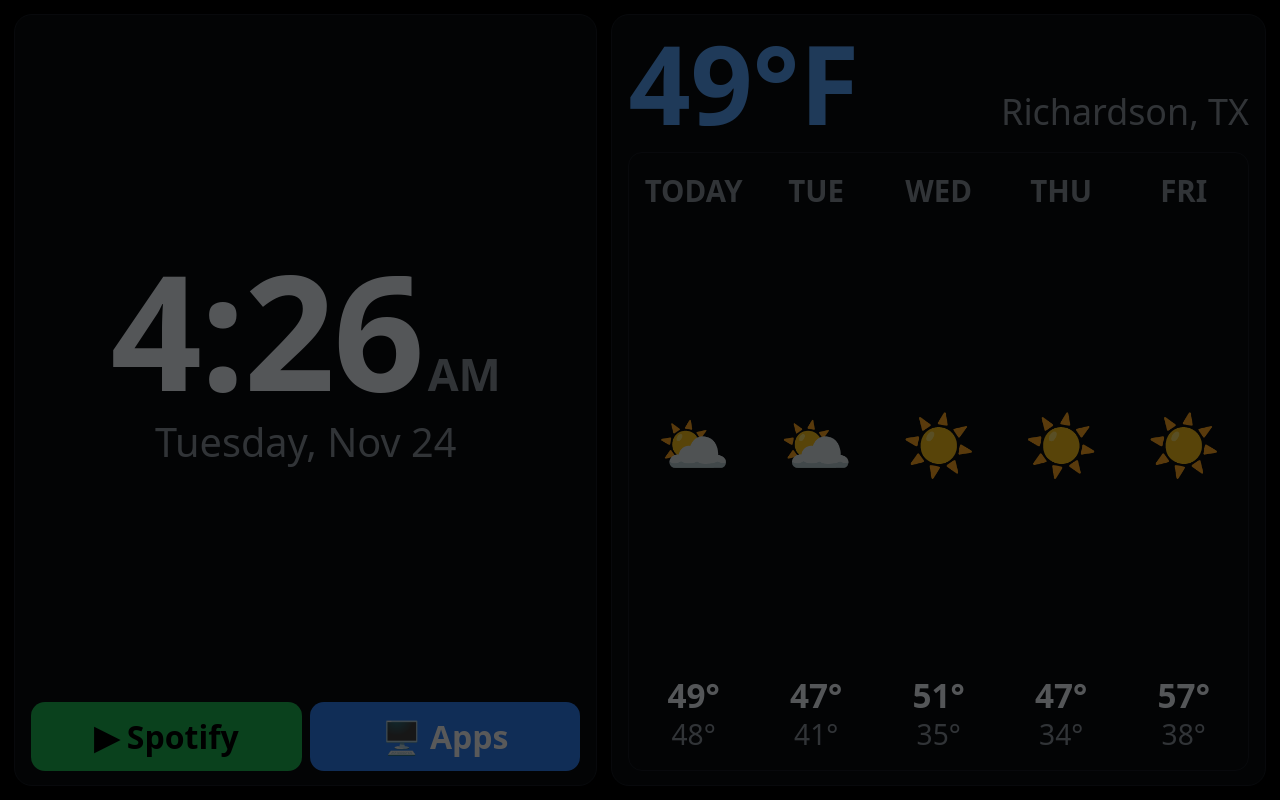
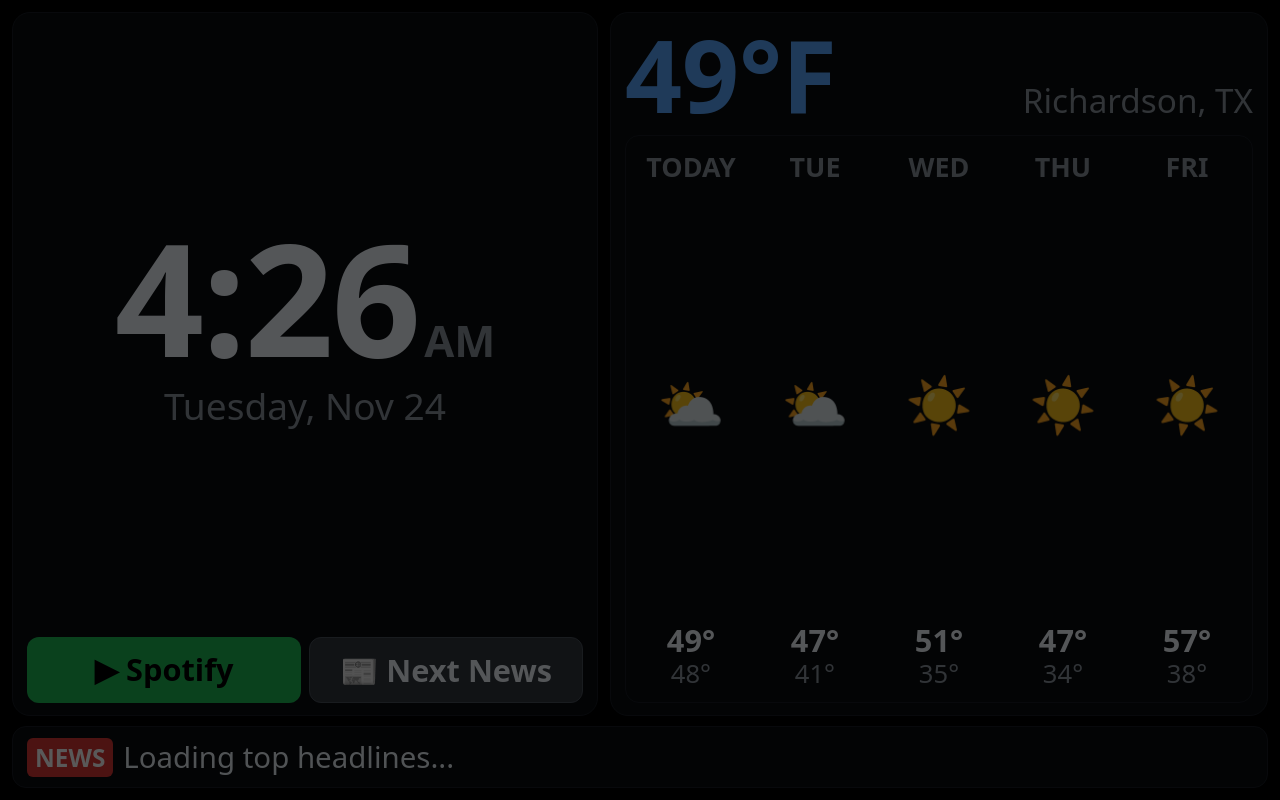
Before and after one commit to dLir1ous/echo-dashboard, a plain HTML site: page index.html in a window 1280 px wide. Drawn offline with Linux system fonts and the light colour scheme.

Commit message:
Update index.html

```diff
--- a/index.html
+++ b/index.html
@@ -8,22 +8,19 @@
   * { box-sizing: border-box; margin: 0; padding: 0; font-family: system-ui, sans-serif; }
   body {
     background: #0d1117; color: #f0f6fc;
-    display: flex; height: 100vh; padding: 14px; gap: 14px; overflow: hidden;
+    display: flex; flex-direction: column; height: 100vh; padding: 12px; gap: 10px; overflow: hidden;
     transition: filter 0.6s ease, background-color 0.6s ease;
   }
-  /* Auto-dimming bedside night mode (10 PM - 6 AM) */
-  body.night {
-    background: #000000;
-    filter: brightness(0.35);
+  body.night { background: #000000; filter: brightness(0.35); }
+  body.night .card, body.night .forecast, body.night .news-bar {
+    background: #080a0e; border-color: #161b22;
   }
-  body.night .card,
-  body.night .forecast {
-    background: #080a0e;
-    border-color: #161b22;
+  .top-grid {
+    display: flex; flex: 1; gap: 12px; min-height: 0;
   }
   .card {
     background: #161b22; border: 1px solid #30363d; border-radius: 18px;
-    padding: 14px 16px; display: flex; flex-direction: column; justify-content: space-between;
+    padding: 12px 14px; display: flex; flex-direction: column; justify-content: space-between;
   }
   .left { flex: 1.08; min-width: 0; }
   .right { flex: 1.22; min-width: 0; }
@@ -35,41 +32,56 @@
     display: flex; align-items: baseline; justify-content: center;
     gap: 5px; white-space: nowrap;
   }
-  #time { font-size: 12.5vw; font-weight: 700; line-height: 0.95; letter-spacing: -2px; }
-  #ampm { font-size: 3.5vw; font-weight: 700; color: #8b949e; text-transform: uppercase; }
-  #date { font-size: 3.1vw; color: #8b949e; margin-top: 10px; }
+  #time { font-size: 12.2vw; font-weight: 700; line-height: 0.95; letter-spacing: -2px; }
+  #ampm { font-size: 3.4vw; font-weight: 700; color: #8b949e; text-transform: uppercase; }
+  #date { font-size: 2.9vw; color: #8b949e; margin-top: 8px; }
 
   .btn-row {
-    display: grid; grid-template-columns: 1fr 1fr; gap: 8px; margin-top: 10px;
+    display: grid; grid-template-columns: 1fr 1fr; gap: 8px; margin-top: 8px;
   }
   .app-btn {
-    border: none; border-radius: 14px; padding: 13px 8px;
-    font-size: 2.5vw; font-weight: 700; cursor: pointer;
+    border: none; border-radius: 12px; padding: 11px 8px;
+    font-size: 2.4vw; font-weight: 700; cursor: pointer;
     text-align: center; text-decoration: none; display: block; white-space: nowrap;
   }
   .app-btn:active { opacity: 0.85; }
   .spotify-btn { background: #1db954; color: #000; }
-  .spacedesk-btn { background: #2f81f7; color: #fff; }
+  .news-btn { background: #30363d; color: #f0f6fc; border: 1px solid #484f58; }
 
   .current-row { display: flex; align-items: baseline; justify-content: space-between; }
-  #weather-temp { font-size: 8.5vw; font-weight: 700; color: #58a6ff; line-height: 1; }
-  #weather-desc { font-size: 2.8vw; color: #8b949e; font-weight: 500; }
+  #weather-temp { font-size: 7.8vw; font-weight: 700; color: #58a6ff; line-height: 1; }
+  #weather-desc { font-size: 2.6vw; color: #8b949e; font-weight: 500; }
   .forecast {
     display: grid; grid-template-columns: repeat(5, 1fr); gap: 6px;
     background: #0d1117; border: 1px solid #21262d; border-radius: 14px;
-    padding: 14px 6px; text-align: center; flex: 1; margin-top: 14px; align-items: center;
+    padding: 10px 6px; text-align: center; flex: 1; margin-top: 10px; align-items: center;
   }
   .day-col {
     display: flex; flex-direction: column; align-items: center; justify-content: space-between;
-    height: 100%; padding: 4px 0;
+    height: 100%; padding: 2px 0;
   }
-  .day-name { font-size: 2.3vw; font-weight: 700; color: #8b949e; text-transform: uppercase; }
-  .day-icon { font-size: 4.6vw; line-height: 1.1; }
-  .day-temps { display: flex; flex-direction: column; font-size: 2.6vw; font-weight: 700; color: #f0f6fc; line-height: 1.25; }
-  .day-low { color: #8b949e; font-weight: 500; font-size: 2.2vw; }
+  .day-name { font-size: 2.1vw; font-weight: 700; color: #8b949e; text-transform: uppercase; }
+  .day-icon { font-size: 4.2vw; line-height: 1.1; }
+  .day-temps { display: flex; flex-direction: column; font-size: 2.4vw; font-weight: 700; color: #f0f6fc; line-height: 1.2; }
+  .day-low { color: #8b949e; font-weight: 500; font-size: 2vw; }
+
+  .news-bar {
+    background: #161b22; border: 1px solid #30363d; border-radius: 14px;
+    padding: 10px 14px; display: flex; align-items: center; gap: 10px;
+    white-space: nowrap; overflow: hidden;
+  }
+  .news-badge {
+    background: #da3633; color: #fff; font-size: 1.9vw; font-weight: 800;
+    padding: 3px 8px; border-radius: 6px; text-transform: uppercase; flex-shrink: 0;
+  }
+  #news-text {
+    font-size: 2.3vw; color: #e6edf3; font-weight: 500;
+    overflow: hidden; text-overflow: ellipsis;
+  }
 </style>
 </head>
 <body>
+  <div class="top-grid">
     <div class="card left">
       <div class="clock-group">
         <div class="time-row">
@@ -81,7 +93,7 @@
 
       <div class="btn-row">
         <a class="app-btn spotify-btn" href="spotify://">▶ Spotify</a>
-      <a class="app-btn spacedesk-btn" href="webview-kiosk://app-launcher">🖥️ Apps</a>
+        <button class="app-btn news-btn" onclick="nextHeadline()">📰 Next News</button>
       </div>
     </div>
 
@@ -99,9 +111,17 @@
         <div class="day-col"><span class="day-name">---</span><span class="day-icon">--</span><span class="day-temps">--°</span></div>
       </div>
     </div>
+  </div>
+
+  <div class="news-bar" onclick="nextHeadline()">
+    <span class="news-badge">NEWS</span>
+    <span id="news-text">Loading top headlines...</span>
+  </div>
 
 <script>
   let wakeUntil = 0;
+  let headlines = [];
+  let newsIndex = 0;
 
   function updateClock() {
     const now = new Date();
@@ -114,7 +134,6 @@
     document.getElementById('ampm').textContent = ampm;
     document.getElementById('date').textContent = now.toLocaleDateString([], { weekday: 'long', month: 'short', day: 'numeric' });
 
-    // Auto-dim between 10:00 PM (22) and 6:00 AM (6) unless tapped awake
     const isNightHours = rawHour >= 22 || rawHour < 6;
     if (isNightHours && Date.now() > wakeUntil) {
       document.body.classList.add('night');
@@ -123,19 +142,22 @@
     }
   }
 
-  // Tap anywhere at night to temporarily brighten for 15 seconds
   document.body.addEventListener('click', () => {
     wakeUntil = Date.now() + 15000;
     document.body.classList.remove('night');
   });
 
-  function renderWeather() {
-    const data = window.WEATHER_DATA;
-    if (!data || !data.days) {
-      document.getElementById('weather-desc').textContent = 'Empty weather.js';
-      return;
+  function nextHeadline() {
+    if (!headlines.length) return;
+    newsIndex = (newsIndex + 1) % headlines.length;
+    document.getElementById('news-text').textContent = headlines[newsIndex];
   }
 
+  function renderData() {
+    const data = window.WEATHER_DATA;
+    if (!data) return;
+
+    if (data.days && data.days.length) {
       document.getElementById('weather-temp').textContent = data.temp + '°F';
       document.getElementById('weather-desc').textContent = 'Richardson, TX';
 
@@ -151,23 +173,28 @@
       });
     }
 
-  function loadWeatherScript() {
+    if (data.news && data.news.length) {
+      headlines = data.news;
+      newsIndex = 0;
+      document.getElementById('news-text').textContent = headlines;
+    }
+  }
+
+  function loadDataScript() {
     const old = document.getElementById('w-script');
     if (old) old.remove();
     const s = document.createElement('script');
     s.id = 'w-script';
     s.src = './weather.js?t=' + Date.now();
-    s.onload = renderWeather;
-    s.onerror = function() {
-      document.getElementById('weather-desc').textContent = 'weather.js missing';
-    };
+    s.onload = renderData;
     document.body.appendChild(s);
   }
 
   updateClock();
   setInterval(updateClock, 1000);
-  loadWeatherScript();
-  setInterval(loadWeatherScript, 900000);
+  loadDataScript();
+  setInterval(loadDataScript, 900000);
+  setInterval(nextHeadline, 12000);
 </script>
 </body>
 </html>
```
Lines whose indentation alone changed are shown as unchanged.
